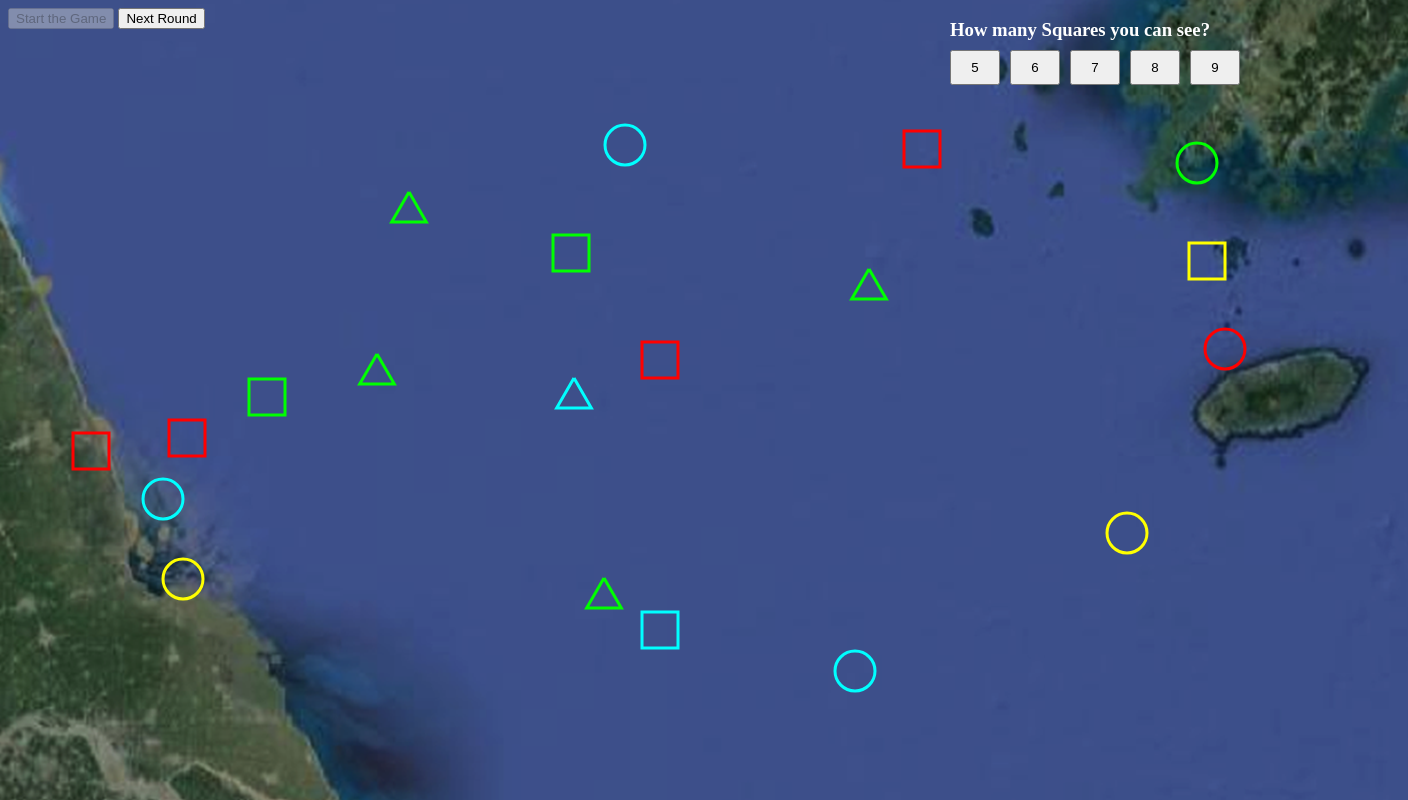
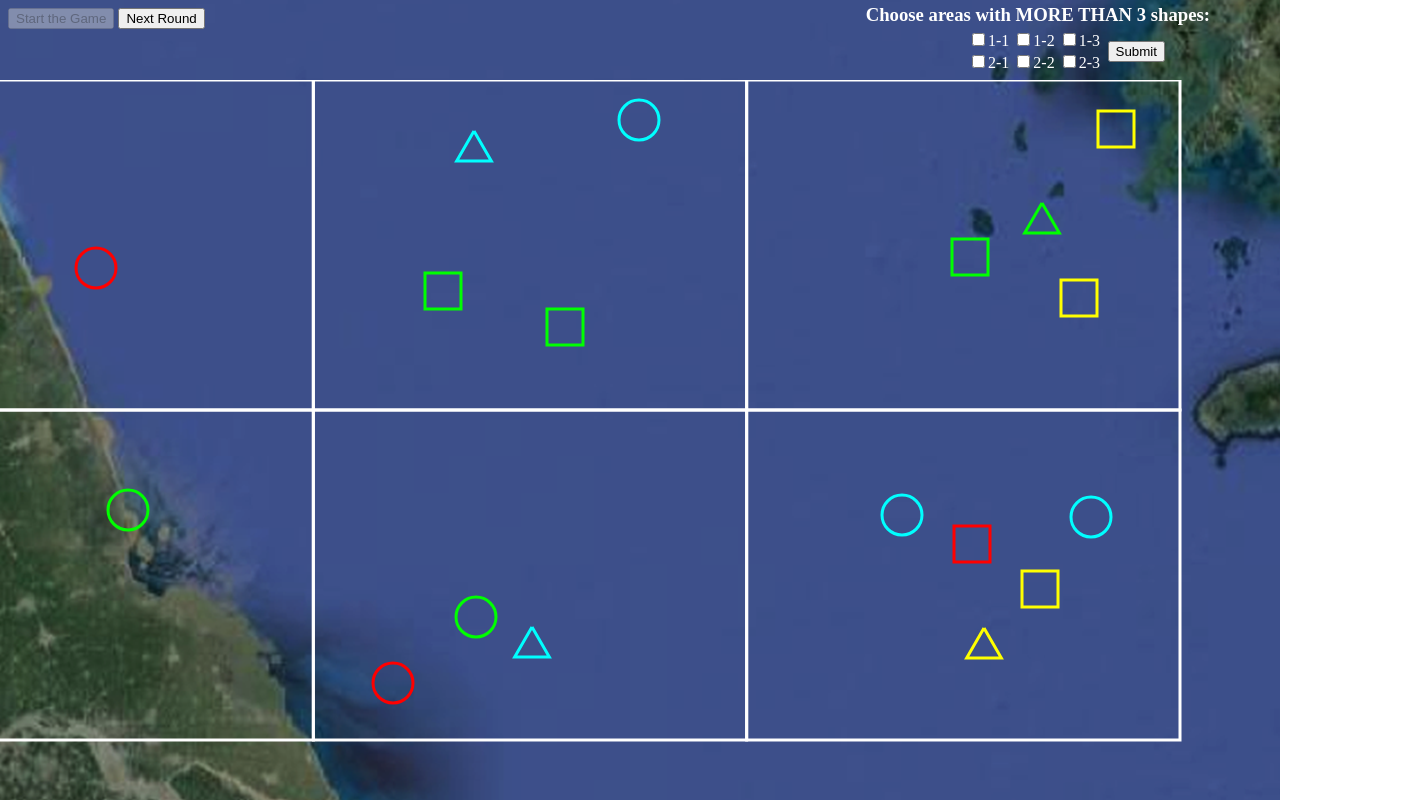
Before and after one commit to victorsoda/VisualTester, a plain HTML site: page index.html in a window 1280 px wide. Both pictures are taken after a click on the button "Start the Game". Shown: the top 800 px of the page, 1408 px wide, since content can reach past the window. Drawn offline with Linux system fonts and the light colour scheme.

Commit message:
Ok to play Check Game!

```diff
--- a/index.css
+++ b/index.css
@@ -1,6 +1,6 @@
 #option1{
     position:fixed;
-	top:50px;
+	top:40px;
     right:280px;
     width:50px;
     height:35px;
@@ -8,7 +8,7 @@
 
 #option2{
     position:fixed;
-	top:50px;
+	top:40px;
     right:220px;
     width:50px;
     height:35px;
@@ -16,7 +16,7 @@
 
 #option3{
     position:fixed;
-	top:50px;
+	top:40px;
     right:160px;
     width:50px;
     height:35px;
@@ -24,7 +24,7 @@
 
 #option4{
     position:fixed;
-	top:50px;
+	top:40px;
     right:100px;
     width:50px;
     height:35px;
@@ -32,7 +32,7 @@
 
 #option5{
     position:fixed;
-	top:50px;
+	top:40px;
     right:40px;
     width:50px;
     height:35px;
@@ -40,6 +40,28 @@
 
 #info{
 	position:fixed;
-	top:0px;
+	top:-15px;
     right:70px;
 }
+
+#myCanvas{
+	position:fixed;
+	top:80px;
+	right:0px;
+}
+
+#checkboxesRow1{
+	position:fixed;
+	top:30px;
+	right:180px;
+}
+#checkboxesRow2{
+	position:fixed;
+	top:52px;
+	right:180px;
+}
+#checkboxSubmit{
+	position:fixed;
+	top:41px;
+	right:115px;
+}
--- a/index.html
+++ b/index.html
@@ -19,6 +19,21 @@
 			<button id="option4" onclick = opt4()>option4</button>
 			<button id="option5" onclick = opt5()>option5</button>
 		</div>
+		<div id="checkGameInputs">
+			<div id="checkboxesRow1" style="color:white">
+				<input type="checkbox" name="test" value="1"/><span>1-1</span>
+				<input type="checkbox" name="test" value="2"/><span>1-2</span>
+				<input type="checkbox" name="test" value="3"/><span>1-3</span>
+			</div>
+			<div id="checkboxesRow2" style="color:white">
+				<input type="checkbox" name="test" value="4"/><span>2-1</span>
+				<input type="checkbox" name="test" value="5"/><span>2-2</span>
+				<input type="checkbox" name="test" value="6"/><span>2-3</span>
+			</div>
+			<div id="checkboxSubmit" >
+				<input type='button' value='Submit' onclick="doWhenCheckGameSubmit()"/>
+			</div>
+		</div>
 		<canvas id="myCanvas" width="1400" height="1000">
 		Your browser does not support the canvas element.
 		</canvas>
--- a/index.js
+++ b/index.js
@@ -1,24 +1,39 @@
-
+Array.prototype.contains = function ( needle ) {
+  for (i in this) {
+    if (this[i] == needle) return true;
+  }
+  return false;
+}
 
 var c = document.getElementById("myCanvas");
 var ctx = c.getContext("2d");
 //画形状用的全局变量
 var W = 1300; //document.body.clientWidth;
-var H = 700;  //document.body.clientHeight;
+var H = 660;  //document.body.clientHeight;
 var R = 20;   //圆形的半径，以确定各图形的大小
 var RED = 'rgb(255,0,0)';
 var BLUE = 'rgb(0,255,255)';
 var YELLOW = 'rgb(255,255,0)';
 var GREEN = 'rgb(0,255,0)';
+var WHITE = 'rgb(255,255,255)';
 var COLORS = [RED, BLUE, YELLOW, GREEN];
 var COLOR_NAMES = ["RED", "BLUE", "YELLOW", "GREEN"];
 var shapes = [];  //形状的对象数组
-//游戏开关
+//游戏全局变量
 var INIT_NUM = 10;  //初始复杂度
 var EACH_ROUND = 10;  //每种复杂度算一轮，一轮做10次实验
+var EACH_ROUND3 = 3;	//每轮提3个问题，必须<=7
 var discoverGamePlaying = false;
 var perceiveGamePlaying = false;
 var searchGamePlaying = false;
+var checkGamePlaying = false;
+var trackGamePlaying = false;
+var arr =[10, 20];
+var brr = [];  //打乱后的复杂度序列，如图形个数为10个、40个、30个、20个
+var roundTotal = arr.length;
+var round = 0;
+var xNum = 3;
+var yNum = 2;	//将整个Canvas划分成2行3列共6个区域
 
 
 function Shape(shape, x, y, color) { //图形类
@@ -27,6 +42,19 @@ function Shape(shape, x, y, color) { //图形类
 	this.y = y;
 	this.color = color;
 	this.originColor = color;
+	this.getMyArea = function() {
+		var xLen = W/xNum;
+		var yLen = H/yNum;
+		for(var i = 0; i < xNum; i++) {
+			for(var j = 0; j < yNum; j++) {
+				if(i*xLen < this.x && this.x < (i+1)*xLen &&
+				   j*yLen < this.y && this.y < (j+1)*yLen) {
+					   return i + j*xNum + 1;
+				   }
+			}
+		}
+	}
+	this.getMyArea();
 	this.drawMyself = function(){
 		if (!this.hide) {
 			if (this.shape == "Circle") {
@@ -100,7 +128,9 @@ function distance(x1, y1, x2, y2) {
 }
 
 function checkPosition(x, y) { //检查位置(x,y)是否可以画一个图形，否->返回false
-	if (x < 2*R || x > W-2*R || y < 2*R || y > H-2*R) return false;
+	if (x < 2*R || x > W-2*R || y < 2*R || y > H-2*R) return false; //离边界太近
+	//if (x > W * 2 / 3 && y < H / 4) return false;
+	if (Math.abs(x - W/3) < 2*R || Math.abs(x - W*2/3) < 2*R || Math.abs(y - H/2) < 2*R) return false; //离区域分界线太近
 	for (var i = 0; i < shapes.length; i++) {
 		var dist = distance(x, y, shapes[i].x, shapes[i].y);
 		if (dist < 3 * R) return false;
@@ -149,6 +179,14 @@ function whoIsClicked(x, y) {
 	return 999;
 }
 
+function reDraw() {
+	clearCanvas();
+	drawAllShapes();
+	if (checkGamePlaying) {
+		drawBoarders();
+	}
+}
+
 /*******************************
  *        Discover Game        *
  *******************************/
@@ -159,8 +197,7 @@ function addOneShape() {
 
 function removeOneShape(x) {
 	shapes.splice(x, 1);
-	clearCanvas();
-	drawAllShapes();
+	reDraw();
 }
 
 function startAppearringOne() { //开始等待增画一个图形
@@ -196,15 +233,13 @@ function whenTimeIsUp() {  //当被试超过规定时限未点击新增图形时
 function changeOneColor() {
 	whoseColorIsChanged = Math.floor(Math.random()*INIT_NUM);
 	shapes[whoseColorIsChanged].changeMyColor();
-	clearCanvas();
-	drawAllShapes();
+	reDraw();
 	noReactionTimeout2 = setTimeout("whenTimeIsUp2();", TIME_THRESHOLD2);
 }
 
 function changeBackOneColor(x) {
 	shapes[x].changeBackMyColor();
-	clearCanvas();
-	drawAllShapes();
+	reDraw();
 }
 
 function startColoringOne() { //开始等待改变一个图形的颜色
@@ -233,13 +268,122 @@ function whenTimeIsUp2() {
 	}
 }
 
+/*******************************
+ *         Search Game         *
+ *******************************/
+
+function colorCount(color) {
+	var count = 0;
+	for(var i = 0; i < shapes.length; i++) {
+		if(shapes[i].originColor == color) {
+			count++;
+		}
+	}
+	return count;
+}
+
+function shapeCount(shape) {
+	var count = 0;
+	for(var i = 0; i < INIT_NUM; i++) {
+		if(shapes[i].shape == shape) {
+			count++;
+		}
+	}
+	return count;
+}
+
+function randomQuestionAndAnswersThenShowThem() { //若随机到了出现过的问题，需要重新随机
+	var askColorOrShape = Math.floor(Math.random()*2);
+	if (askColorOrShape == 0) {
+		var which_color = Math.floor(Math.random()*COLORS.length);
+		var color_name = COLOR_NAMES[which_color];
+		var color = COLORS[which_color];
+		question = "How many " + color_name + " shapes you can see?";
+		answer = colorCount(color);
+	} else {
+		var shape = randomShape();
+		question = "How many " + shape + "s you can see?";
+		answer = shapeCount(shape);
+	}
+	for (var k = 0; k < questionList.length; k++) {
+		if (questionList[k] == question) {
+			randomQuestionAndAnswersThenShowThem();
+			return;
+		}
+	}
+	questionList[questionList.length] = question;
+	var answers = [answer-2, answer-1, answer, answer+1, answer+2];
+	var delta = Math.floor(Math.random()*5)-2;
+	for (var j = 0; j < answers.length; j++) { //答案平移
+		answers[j] += delta;
+	}
+	if(answers[0] < 0) {	//特殊情况
+		for (var j = 0; j < answers.length; j++) {
+			answers[j] = j;
+		}
+	}
+	for (var j = 0; j < answers.length; j++) { //answerOption
+		if(answers[j]==answer) {
+			answerOption = j+1;
+			break;
+		}
+	}
+	//"ShowThem"
+	for (var j = 0; j < 5; j++) {
+		options[j].innerHTML = answers[j];
+	}
+	info.innerHTML = question;
+	//计时
+	startTime3 = new Date().getTime();
+	clearTimeout(noReactionTimeout3);
+	noReactionTimeout3 = setTimeout("whenTimeIsUp3();", TIME_THRESHOLD3);
+}
+
+function whenTimeIsUp3() {
+	console.log("Missed Options! Reaction Time3: " + TIME_THRESHOLD3 + "ms");
+	alert("You've Missed One Question!");
+	hitsList3[hitsList3.length] = TIME_THRESHOLD3;
+	if (++testCount3 < EACH_ROUND3) {
+		randomQuestionAndAnswersThenShowThem();
+	} else {
+		endOfRound3();
+	}
+}
+
+function endOfRound3() {
+	clearTimeout(noReactionTimeout3);
+	console.log("hitsList3:", hitsList3);
+	alert("Search Round"+(round+1)+" Finished!");
+	searchRoundOver = true;
+}
+
+function doWhenOpt(num) {
+	var hitTime3 = new Date().getTime();
+	var reactionTime3 = hitTime3 - startTime3;
+	if(answerOption==num) {
+		console.log("Correct Option! Reaction Time3: " + reactionTime3.toString() + "ms");
+		hitsList3[hitsList3.length] = reactionTime3;
+	} else {
+		console.log("Wrong Option! Reaction Time3: " + reactionTime3.toString() + "ms");
+		hitsList3[hitsList3.length] = -reactionTime3;
+	}
+	if (++testCount3 < EACH_ROUND3) {
+		randomQuestionAndAnswersThenShowThem();
+	} else {
+		endOfRound3();
+	}
+}
+
+function opt1() { doWhenOpt(1); }
+function opt2() { doWhenOpt(2); }
+function opt3() { doWhenOpt(3); }
+function opt4() { doWhenOpt(4); }
+function opt5() { doWhenOpt(5); }
+
 
 
 //************************* 游戏主体 *************************
-var arr =[10, 20];
-var brr = [];  //打乱后的复杂度序列，如图形个数为10个、40个、30个、20个
-var roundTotal = arr.length;
-var round = 0;
+
 
 /*******************************
  *        Discover Game        *
@@ -340,116 +484,9 @@ var hitsList3 = [];
 var startTime3 = new Date().getTime();
 var testCount3 = 0;
 var noReactionTimeout3 = undefined;
-var TIME_THRESHOLD3 = 10000;
+var TIME_THRESHOLD3 = 1000000;
 var searchRoundOver = false;
-var EACH_ROUND3 = 3;	//每轮提三个问题
 
-function colorCount(color) {
-	var count = 0;
-	for(var i = 0; i < shapes.length; i++) {
-		if(shapes[i].color == color) {
-			count++;
-		}
-	}
-	return count;
-}
-
-function shapeCount(shape) {
-	var count = 0;
-	for(var i = 0; i < shapes.length; i++) {
-		if(shapes[i].shape == shape) {
-			count++;
-		}
-	}
-	return count;
-}
-
-function randomQuestionAndAnswersThenShowThem() { //若随机到了出现过的问题，需要重新随机
-	var askColorOrShape = Math.floor(Math.random()*2);
-	if (askColorOrShape == 0) {
-		var which_color = Math.floor(Math.random()*COLORS.length);
-		var color_name = COLOR_NAMES[which_color];
-		var color = COLORS[which_color];
-		question = "How many " + color_name + " shapes you can see?";
-		answer = colorCount(color);
-	} else {
-		var shape = randomShape();
-		question = "How many " + shape + "s you can see?";
-		answer = shapeCount(shape);
-	}
-	for (var k = 0; k < questionList.length; k++) {
-		if (questionList[k] == question) {
-			randomQuestionAndAnswersThenShowThem();
-			return;
-		}
-	}
-	questionList[questionList.length] = question;
-	var answers = [answer-2, answer-1, answer, answer+1, answer+2];
-	var delta = Math.floor(Math.random()*5)-2;
-	for (var j = 0; j < answers.length; j++) { //答案平移
-		answers[j] += delta;
-	}
-	if(answers[0] < 0) {	//特殊情况
-		for (var j = 0; j < answers.length; j++) {
-			answers[j] = j;
-		}
-	}
-	for (var j = 0; j < answers.length; j++) { //answerOption
-		if(answers[j]==answer) {
-			answerOption = j+1;
-			break;
-		}
-	}
-	//"ShowThem"
-	for (var j = 0; j < 5; j++) {
-		options[j].innerHTML = answers[j];
-	}
-	info.innerHTML = question;
-	//计时
-	startTime3 = new Date().getTime();
-	clearTimeout(noReactionTimeout3);
-	noReactionTimeout3 = setTimeout("whenTimeIsUp3();", TIME_THRESHOLD3);
-}
-
-function whenTimeIsUp3() {
-	console.log("Missed Options! Reaction Time3: " + TIME_THRESHOLD3 + "ms");
-	hitsList3[hitsList3.length] = TIME_THRESHOLD3;
-	if (++testCount3 < EACH_ROUND3) {
-		randomQuestionAndAnswersThenShowThem();
-	} else {
-		endOfRound3();
-	}
-}
-
-function endOfRound3() {
-	clearTimeout(noReactionTimeout3);
-	console.log("hitsList3:", hitsList3);
-	alert("Search Round"+(round+1)+" Finished!");
-	searchRoundOver = true;
-}
-
-function doWhenOpt(num) {
-	var hitTime3 = new Date().getTime();
-	var reactionTime3 = hitTime3 - startTime3;
-	if(answerOption==num) {
-		console.log("Correct Option! Reaction Time3: " + reactionTime3.toString() + "ms");
-		hitsList3[hitsList3.length] = reactionTime3;
-	} else {
-		console.log("Wrong Option! Reaction Time3: " + reactionTime3.toString() + "ms");
-		hitsList3[hitsList3.length] = -reactionTime3;
-	}
-	if (++testCount3 < EACH_ROUND3) {
-		randomQuestionAndAnswersThenShowThem();
-	} else {
-		endOfRound3();
-	}
-}
-
-function opt1() { doWhenOpt(1); }
-function opt2() { doWhenOpt(2); }
-function opt3() { doWhenOpt(3); }
-function opt4() { doWhenOpt(4); }
-function opt5() { doWhenOpt(5); }
 
 function playSearchGame() {
 	searchGamePlaying = true;
@@ -460,18 +497,100 @@ function playSearchGame() {
 }
 
 
+/*******************************
+ *         Check Game          *
+ *******************************/
+
+var checkboxes = document.getElementsByName("test");
+document.getElementById("checkGameInputs").style.display = "none";
+var moreThanX = -4444;  //提问中多于X个shapes
+var hitsList4 = [];
+var accuracyList = [];
+var startTime4 = new Date().getTime();
+var checkRoundOver = false;
+
+
+function drawBoarders() { //(3,2)
+	var xLen = W/xNum;
+	var yLen = H/yNum;
+	ctx.strokeStyle = WHITE;
+	for(var i = 0; i < xNum; i++) {
+		var x = i * xLen;
+		for(var j = 0; j < yNum; j++) {
+			var y = j * yLen;
+			ctx.strokeRect(x, y, xLen, yLen);
+		}
+	}
+}
+
+function totalEachArea() {
+	var totals = [];
+	for(var n = 0; n < xNum*yNum; n++) totals[n] = 0;
+	for(var i = 0; i < shapes.length; i++) {
+		totals[shapes[i].getMyArea()-1] ++;
+	}
+	return totals;
+}
+
+function doWhenCheckGameSubmit() {
+	var checkValues = [];
+    for(k in checkboxes){
+        if(checkboxes[k].checked)
+            checkValues.push(checkboxes[k].value);
+    }
+	var totals = totalEachArea();
+	var correctValues = [];
+	for(var k = 0; k < xNum*yNum; k++) {
+		if(totals[k] > moreThanX) {
+			correctValues.push(k+1);
+		}
+	}
+	var correctCount = 0;
+	for(var areaNum = 1; areaNum <= xNum*yNum; areaNum++) {
+		var userAns = checkValues.contains(areaNum);
+		var correctAns = correctValues.contains(areaNum);
+		if(!(userAns ^ correctAns)) { //对于该区域回答正确
+			correctCount++;
+		}
+	}
+	accuracyList.push(correctCount/(xNum*yNum));
+	var hitTime4 = new Date().getTime();
+	var reactionTime4 = hitTime4 - startTime4;
+	console.log("Check Round"+(round+1)+" Finished! Reaction Time4: " + reactionTime4.toString() + "ms");
+	alert("Check Round"+(round+1)+" Finished!");
+	hitsList4[hitsList4.length] = reactionTime4;
+	checkRoundOver = true;
+}
+
+function startCheckGame() {
+	drawBoarders();
+	moreThanX = Math.floor(INIT_NUM / 6).toString();
+	info.innerHTML = "Choose areas with MORE THAN " + moreThanX + " shapes:";
+	startTime4 = new Date().getTime();
+}
+
+function playCheckGame() {
+	checkGamePlaying = true;
+	document.getElementById("checkGameInputs").style.display = "block";
+	startCheckGame();
+}
+
+
 
 function nextRound() {
 	var u1 = false;
 	var u2 = false;
 	var u3 = false;
+	var u4 = false;
 	if (!discoverGamePlaying) u1 = true;
 	if (!perceiveGamePlaying) u2 = true;
 	if (!searchGamePlaying) u3 = true;
+	if (!checkGamePlaying) u4 = true;
 	if (discoverGamePlaying && discoverRoundOver) u1 = true;
 	if (perceiveGamePlaying && perceiveRoundOver) u2 = true;
 	if (searchGamePlaying && searchRoundOver) u3 = true;
-	if (u1 && u2 && u3) {
+	if (checkGamePlaying && checkRoundOver) u4 = true;
+	if (u1 && u2 && u3 && u4) {
 		console.log("next round!");
 		if (++round < roundTotal) {
 			INIT_NUM = brr[round];
@@ -498,8 +617,19 @@ function nextRound() {
 				randomQuestionAndAnswersThenShowThem();
 				searchRoundOver = false;
 			}
+			if (checkGamePlaying) {
+				for(k in checkboxes){
+					checkboxes[k].checked = false;
+				}
+				startCheckGame();
+				checkRoundOver = false;
+			}
 		} else {
 			alert("Mission Complete!");
+			if (checkGamePlaying) {
+				console.log("hitsList4:", hitsList4);
+				console.log("accuracyList:", accuracyList);
+			}
 		}
 	}
 }
@@ -527,7 +657,8 @@ function letsPlay() {
 	init();
 	playDiscoverGame();
 	//playPerceiveGame();
-	playSearchGame();
+	//playSearchGame();
+	playCheckGame();
 }
 
 
```
